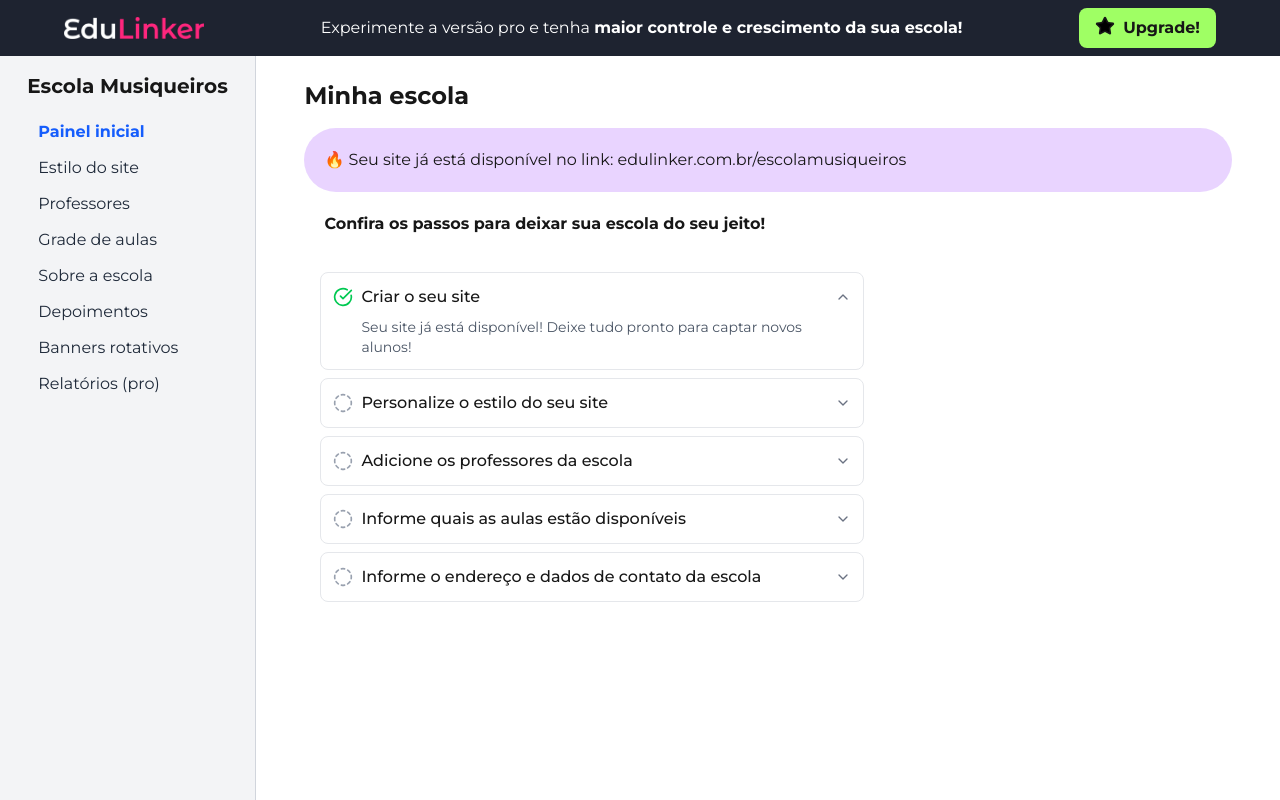
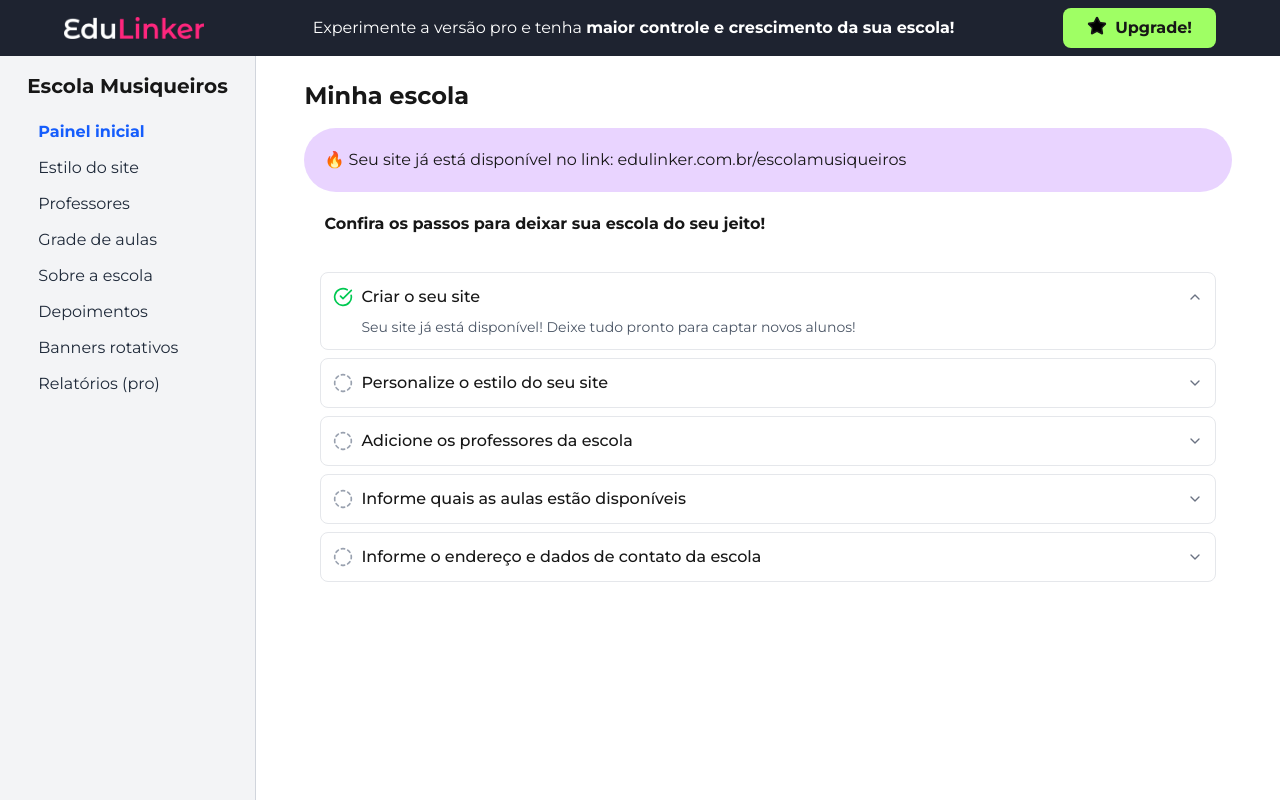
Before and after one commit to PiEduLinker/EduLinker, a Next.js app in the folder edulinker/: page /auth/admin in a window 1280 px wide. Built offline with nearby package versions, Linux system fonts and the light colour scheme.

Commit message:
Tela de administrador 80%

```diff
--- a/edulinker/src/components/CheckList/index.tsx
+++ b/edulinker/src/components/CheckList/index.tsx
@@ -41,7 +41,7 @@ export default function CheckList() {
   const [expandedIndex, setExpandedIndex] = useState<number | null>(0);
 
   return (
-    <div className="bg-white rounded-xl p-4 w-full max-w-xl space-y-2">
+    <div className="bg-white rounded-xl p-4 space-y-2">
       {checklist.map((item, index) => {
         const isExpanded = expandedIndex === index;
 
--- a/edulinker/src/components/Layout/index.tsx
+++ b/edulinker/src/components/Layout/index.tsx
@@ -22,7 +22,7 @@ export default function AdminLayout({ children }: Props) {
         </aside>
 
         {/* Conteúdo da Página */}
-        <main className="flex justify-center flex-1 p-6">
+        <main className="w-full flex justify-center flex-1 p-6">
           {children}
         </main>
       </div>
--- a/edulinker/src/components/NavBar/index.tsx
+++ b/edulinker/src/components/NavBar/index.tsx
@@ -23,7 +23,7 @@ export default function NavBar() {
 
         <a
           href="#"
-          className="flex items-center gap-2 bg-[#9FFF64] px-4 py-2 rounded-lg hover:bg-[#74EB2A] transition"
+          className="flex items-center gap-2 bg-[#9FFF64] px-6 py-2 rounded-lg hover:bg-[#74EB2A] transition"
         >
           <Star className="w-5 h-5 mb-1 fill-black" />
           <span className="font-bold">Upgrade!</span>
```
Also changed, not shown: edulinker/src/app/auth/admin/page.tsx (line endings or trailing spaces).
